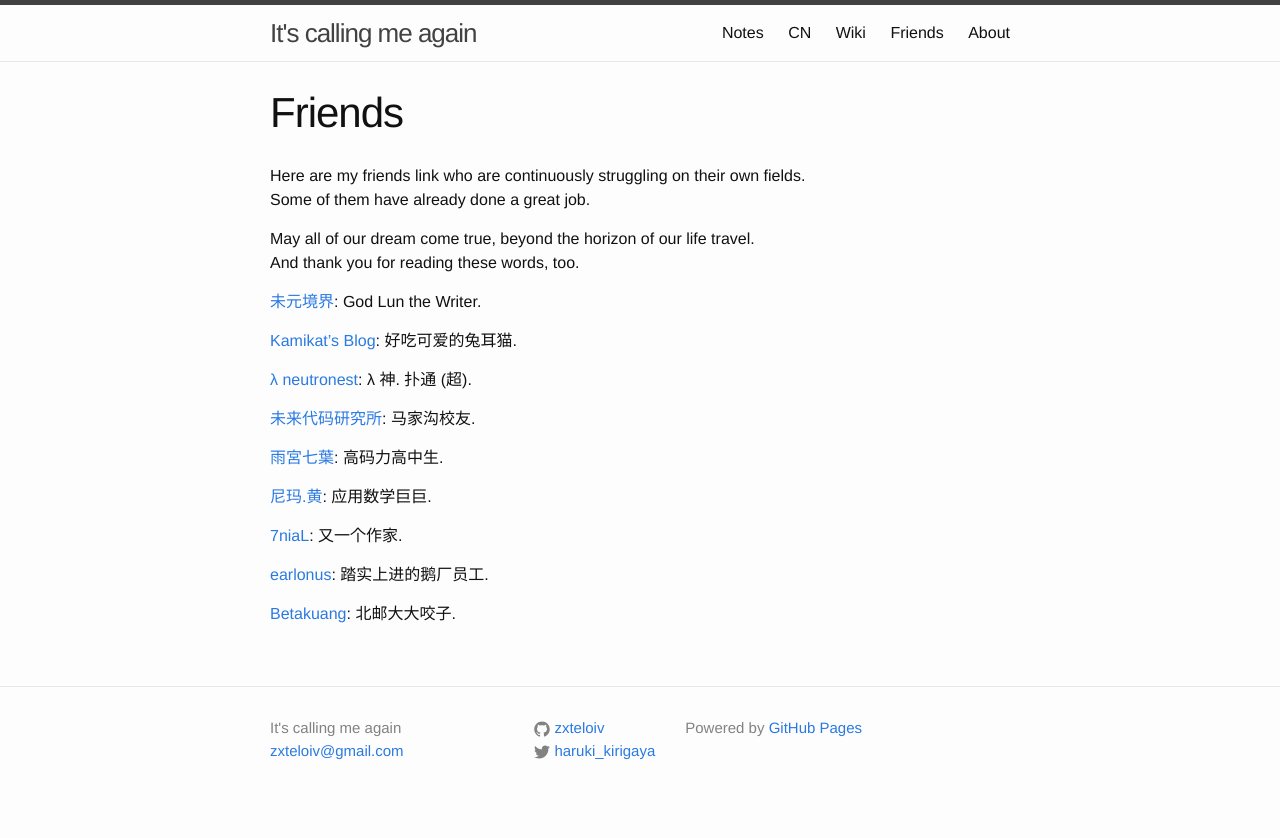
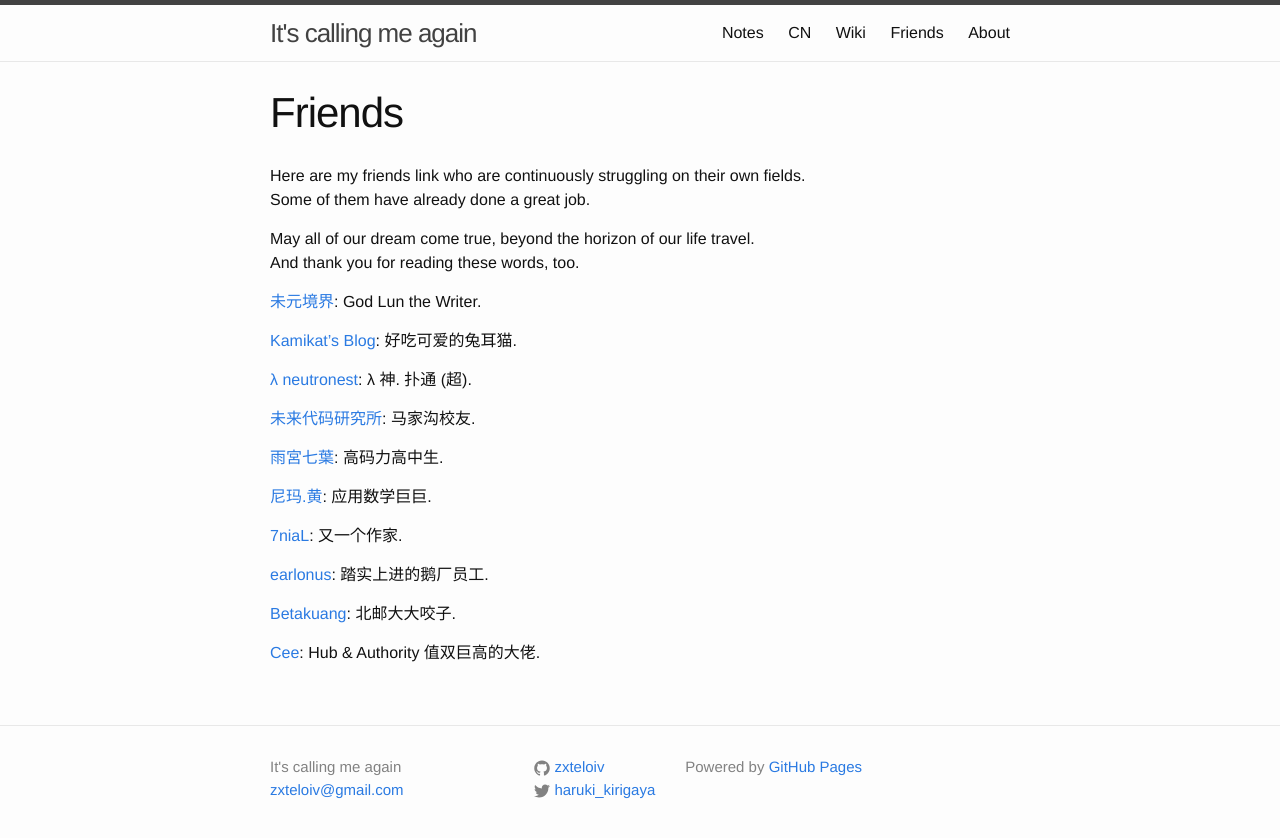
Before and after one commit to zxteloiv/zxteloiv.github.io, a Jekyll site: the page built from friends.md, in a window 1280 px wide. Shown: the top 838 px of the page. Built offline with Jekyll 4.4.1, drawn with Linux system fonts in a browser that asks for light colours.

Commit message:
add cee in friends list

```diff
--- a/friends.md
+++ b/friends.md
@@ -27,3 +27,5 @@ And thank you for reading these words, too.
 <a target="_blank" href="http://earlonus.com/">earlonus</a>: 踏实上进的鹅厂员工.
 
 <a target="_blank" href="https://kyouko.net/blog">Betakuang</a>: 北邮大大咬子.
+
+<a target="_blank" href="http://blog.cee.moe/">Cee</a>: Hub & Authority 值双巨高的大佬.
```
